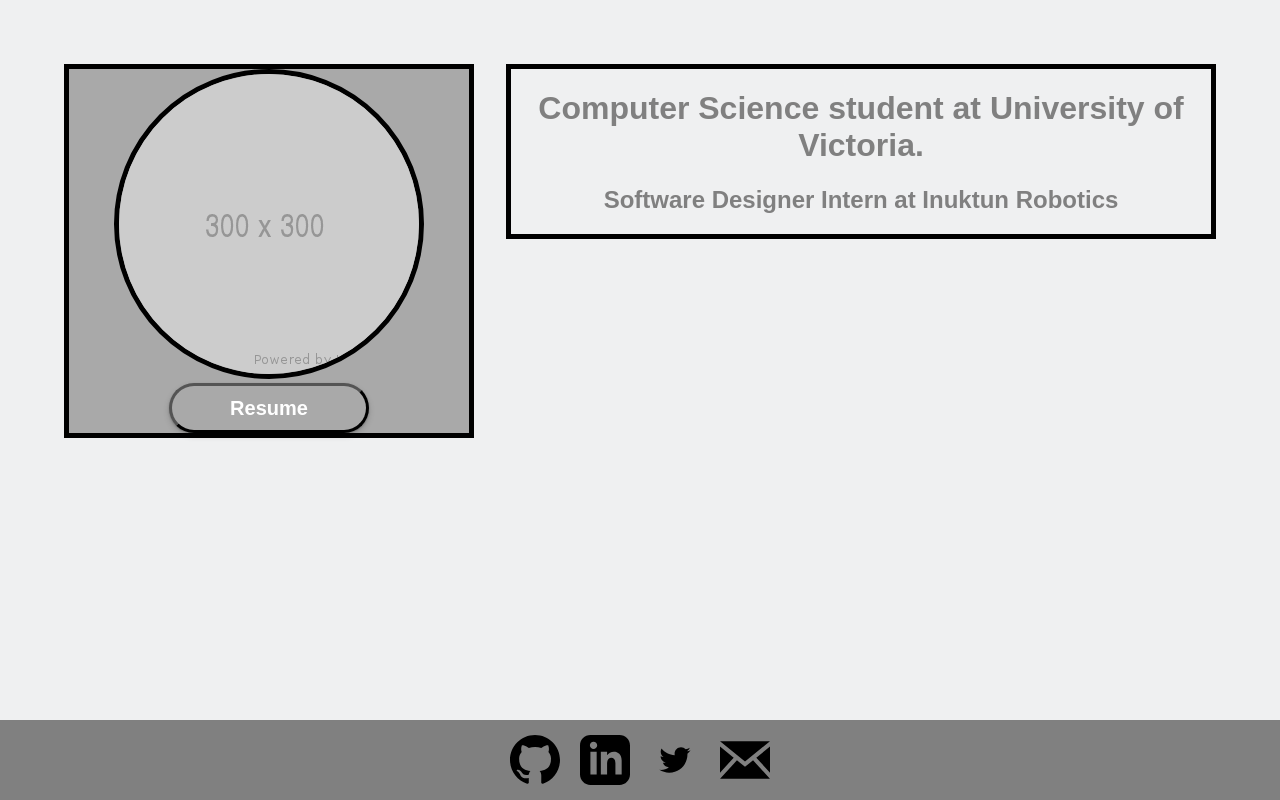
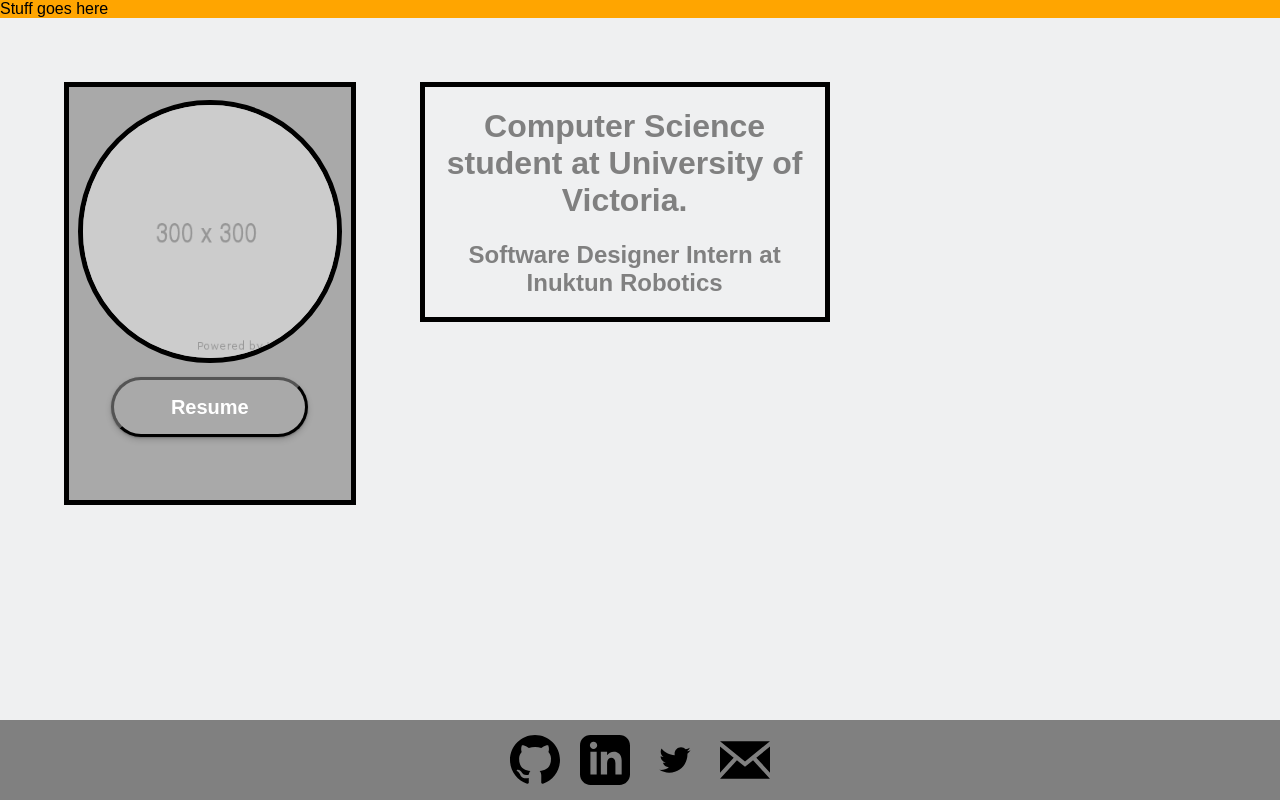
Before and after one commit to maccooper/portfolio, a React (Create React App) app: page / in a window 1280 px wide. Built offline with nearby package versions, Linux system fonts and the light colour scheme.

Commit message:
Christmas Changes

```diff
--- a/src/components/App.js
+++ b/src/components/App.js
@@ -3,7 +3,7 @@ import React, { Component } from 'react';
 import '../styles/App.css';
 import Footer from './Footer.js'
 import Description from './Description.js'
-import Wrapper from './Wrapper.js'
+import HsContainer from './HsContainer'
 import Header from './Header.js'
 
 
@@ -12,7 +12,7 @@ class App extends Component {
     return (
       <div>
         <Header />
-        <Wrapper/>
+        <HsContainer/>
         <Description/>
         <Footer />
       </div>
--- a/src/components/Header.js
+++ b/src/components/Header.js
@@ -4,6 +4,7 @@ import '../styles/Header.css'
 const Header = () => {
     return (
         <div className='Header'>
+            <text fontSize="150">Stuff goes here</text>
         </div>
     )
 }
--- a/src/components/Wrapper.js
+++ b/src/components/HsContainer.js
@@ -1,13 +1,13 @@
 import React from 'react';
 import resume from '../assets/Programming_Resume.pdf'
 
-import '../styles/Wrapper.css'
+import '../styles/HsContainer.css'
 
 import profpic from '../assets/profpic.png'
 
-const Wrapper = () => {
-    return(
-        <div className='Wrapper'>
+const HsContainer = () => {
+	return(
+			<div className="HsContainer">
             <img src={profpic} alt='' className='profpic'></img>
             <button onClick={() => window.location = resume } className='resbutton'> Resume </button>
         </div>
@@ -15,4 +15,4 @@ const Wrapper = () => {
     )
 }
 
-export default Wrapper;
+export default HsContainer;
--- a/src/styles/Description.css
+++ b/src/styles/Description.css
@@ -1,12 +1,12 @@
 .Description {
-    max-width: 700px;
+    width: 400px;
     border: 5px solid black;
     text-align: center;
     color:  grey;
     font-size: medium;
     display: block  ;
     align-content: inline;
-    float: right;
-    margin-right:5%;
+    float: left;
+    margin-left: 5%;
     margin-top: 5%;
   }
--- a/src/styles/Header.css
+++ b/src/styles/Header.css
@@ -1,14 +1,14 @@
 .Header {
-height:100%;
+    height:100%;
     background-color: orange;
     width: 100%;
 
 }
 
 .mountain {
-
-    height: 50px;
-    width: relative;
+    background-color:red;
+    height: 300px;
+    width: 100%;
     padding-top: 60px;
     padding-left: 20px;
     padding-right: 20px;
--- a/src/styles/Wrapper.css
+++ b/src/styles/HsContainer.css
@@ -1,5 +1,6 @@
-.Wrapper {
-    max-width: 400px;
+.HsContainer {
+    max-width: 22%;
+    height:400px;
     background-color: darkgrey;
     float: left;
     align-items: center;
@@ -8,13 +9,14 @@
     justify-content: center;
     text-align: center;
     border: 5px solid black;
-    vertical-align: middle;
+    vertical-align: center;
+    padding-top: 1%;
 }
 
 .profpic {
     border-radius: 100%;
     border: 5px solid black;
-    max-width:300px;
+    max-width:90%;
   }
 
   .resbutton {
@@ -26,11 +28,10 @@
     background: darkgrey;
     font-size: 125%;
     font-weight: bold;
-    width: 200px;
-    height:50px;
+    width: 70%;
+    height:15%;
     text-align: center;
-    margin-top: auto;
-    margin-bottom: auto;
+    margin-top: 10px;
   }
 
   .resbutton:hover {
--- a/src/styles/footer.css
+++ b/src/styles/footer.css
@@ -37,5 +37,6 @@
     max-width: 300px;
     margin-left: auto;
     margin-right: auto;
+    margin-top:auto;
 
   }
```
